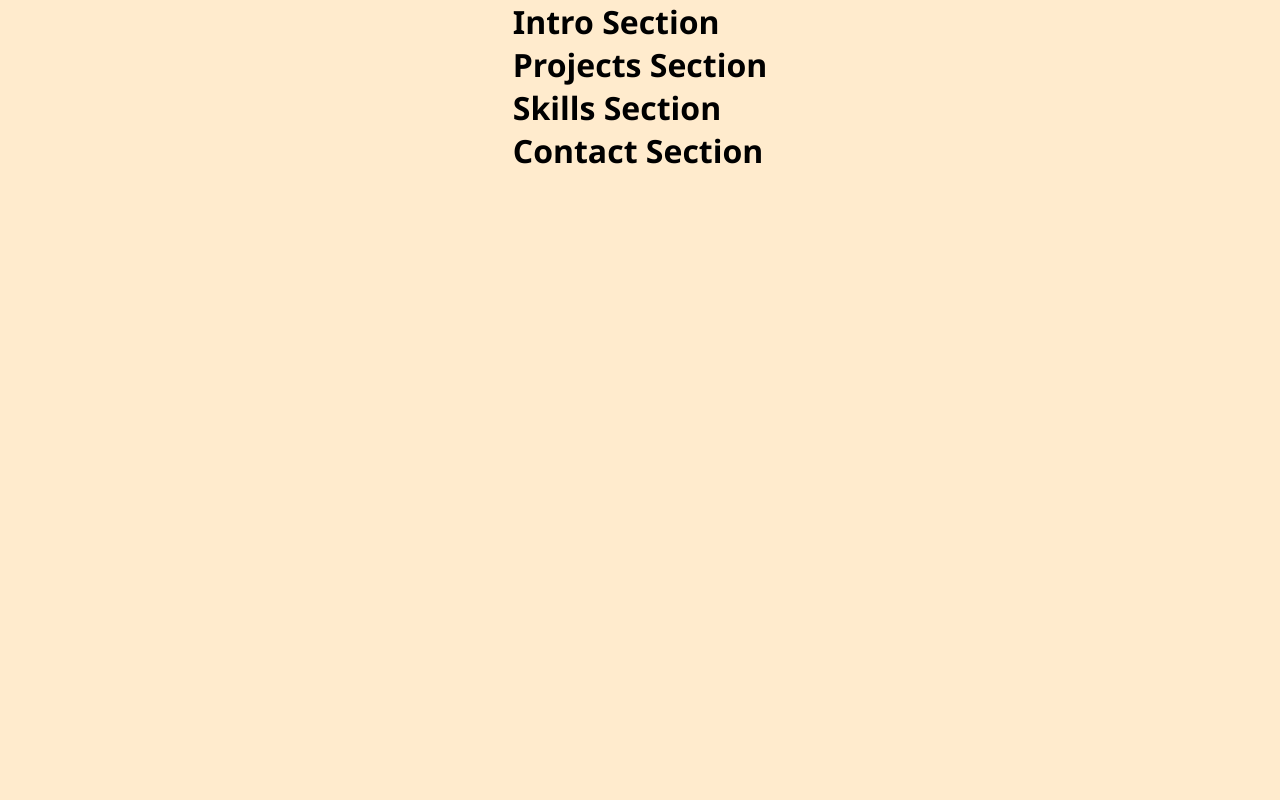
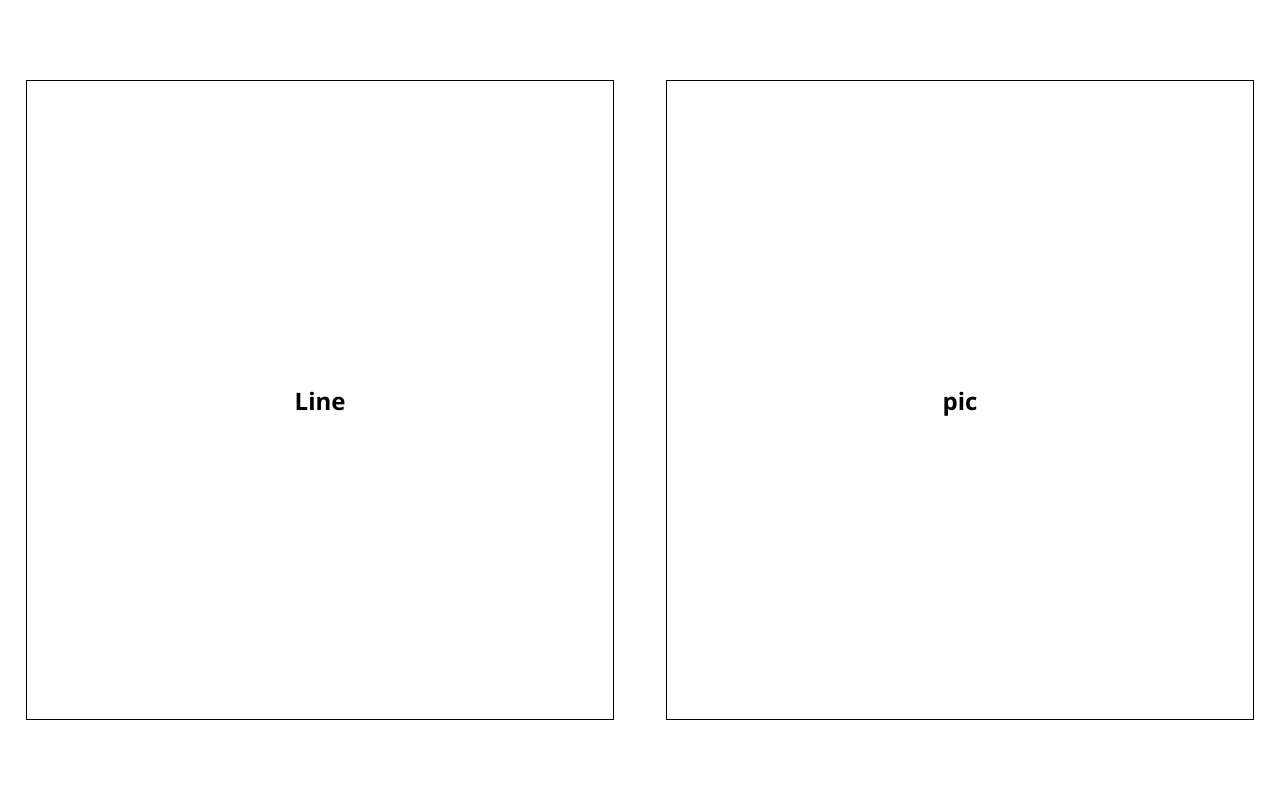
Before and after one commit to Rehman-codes/Portfolio, a React (Vite) app: page / in a window 1280 px wide. Shown: the top 800 px of the page. Built offline with nearby package versions, Linux system fonts and the light colour scheme.

Commit message:
intro section skeleton completed

```diff
--- a/src/App.css
+++ b/src/App.css
@@ -1,13 +1,14 @@
 *{
-  margin: 0;
   font-family: 'Segoe UI', Tahoma, Geneva, Verdana, sans-serif;
 }
 
-html,body{
-  width: 100vw;
+html,body,#root{
+  width: 100%;
   height: auto;
   background-color: blanchedalmond;
   display: flex;
   justify-content: center;
   align-items: center;
+  flex-direction: column;
+  margin: 0;
 }
--- a/src/App.jsx
+++ b/src/App.jsx
@@ -2,7 +2,7 @@ import './App.css';
 import Projects from './components/Projects.jsx';
 import Contact from './components/Contact.jsx';
 import Skills from './components/Skills.jsx';
-import Intro from './components/Introduction.jsx';
+import Intro from './components/Intro/Introduction.jsx';
 
 function App() {
 
--- /dev/null
+++ b/src/components/Intro/Introduction.jsx
@@ -0,0 +1,20 @@
+import './intro.css';
+
+function Intro() {
+
+
+    return (
+        <section id="intro">
+            <div className='intro-sub-section'>
+                <h1>Line</h1>
+            </div>
+
+            <div className='intro-sub-section'>
+                <h1>pic</h1>
+            </div>
+
+        </section>
+    )
+}
+
+export default Intro;
--- /dev/null
+++ b/src/components/Intro/intro.css
@@ -0,0 +1,19 @@
+#intro{
+    height: 100vh;
+    width: 100%;
+    background-color: rgb(255, 255, 255);
+    display: flex;
+    justify-content: center;
+    align-items: center;
+}
+
+.intro-sub-section{
+    height: 80%;
+    width: 100%;
+    display: flex;
+    justify-content: center;
+    align-items: center;
+    border: 1px solid black;
+    box-sizing: border-box;
+    margin: 2%;
+}
--- a/src/components/Introduction.jsx
+++ /dev/null
@@ -1,11 +0,0 @@
-function Intro() {
-
-
-    return (
-        <>
-        <h1>Intro Section</h1>
-        </>
-    )
-}
-
-export default Intro;
```
